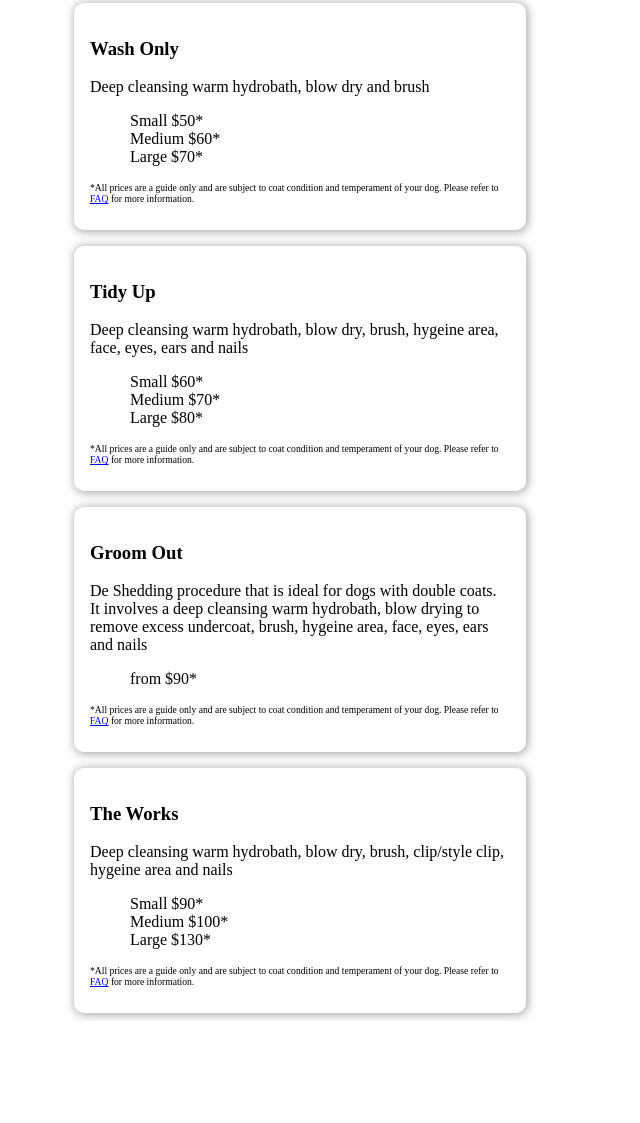
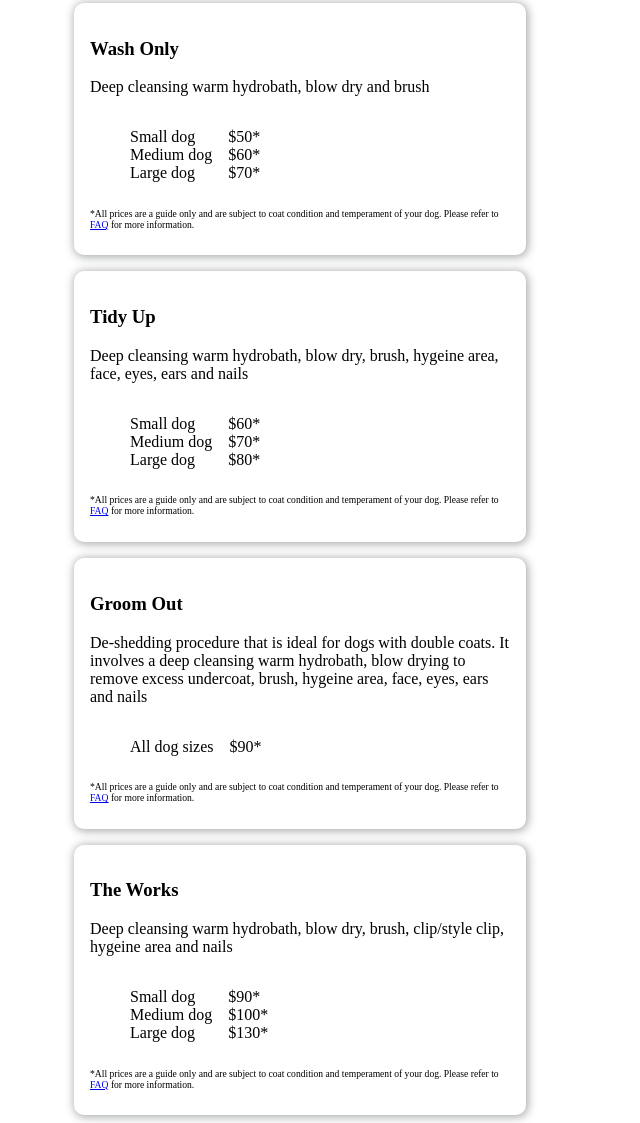
Before and after one commit to RMK-creative/Distinguished-Hound-Services-page, a plain HTML site: page index.html in a window 1280 px wide. Shown: the part 325-1448 px from the top of the page, without its empty margins (0-640 px from the left). Before the commit the page ends 1346 px from the top, so only its background shows below. Drawn offline with Linux system fonts and the light colour scheme; a web font is replaced by a local one.

Commit message:
Add layout to price grids

```diff
--- a/index.html
+++ b/index.html
@@ -24,9 +24,16 @@
             <h3>Wash Only</h3>
             <p>Deep cleansing warm hydrobath, blow dry and brush</p>
             <ol class="services__price-box">
-                <li>Small<span class="services__price">  $50*</span></li>
-                <li>Medium<span class="services__price"> $60*</span></li>
-                <li>Large<span class="services__price"> $70*</span></li>
+                <div class="services__price-item">
+                    <li>Small dog</li>
+                    <li>Medium dog</li>
+                    <li>Large dog</li>
+                </div>
+                <div class="services__price-amount">
+                    <li>$50*</li>
+                    <li>$60*</li>
+                    <li>$70*</li>
+                </div>
             </ol>
             <p class="services__disclaimer">*All prices are a guide only and are subject to coat condition and temperament of your dog. Please refer to<a href="#"> FAQ</a> for more information.</p>
         </section>
@@ -35,18 +42,30 @@
             <h3>Tidy Up</h3>
             <p>Deep cleansing warm hydrobath, blow dry, brush, hygeine area, face, eyes, ears and nails</p>
             <ol class="services__price-box">
-                <li>Small<span class="services__price">  $60*</span></li>
-                <li>Medium<span class="services__price"> $70*</span></li>
-                <li>Large<span class="services__price"> $80*</span></li>
+                    <div class="services__price-item">
+                        <li>Small dog</li>
+                        <li>Medium dog</li>
+                        <li>Large dog</li>
+                    </div>
+                    <div class="services__price-amount">
+                        <li>$60*</li>
+                        <li>$70*</li>
+                        <li>$80*</li>
+                    </div>
             </ol>
             <p class="services__disclaimer">*All prices are a guide only and are subject to coat condition and temperament of your dog. Please refer to<a href="#"> FAQ</a> for more information.</p>
         </section>
 
         <section  class="services__groomout card">
             <h3>Groom Out</h3>
-            <p>De Shedding procedure that is ideal for dogs with double coats. It involves a deep cleansing warm hydrobath, blow drying to remove excess undercoat, brush, hygeine area, face, eyes, ears and nails</p>
+            <p>De-shedding procedure that is ideal for dogs with double coats. It involves a deep cleansing warm hydrobath, blow drying to remove excess undercoat, brush, hygeine area, face, eyes, ears and nails</p>
             <ol class="services__price-box">
-                <li>from<span class="services__price">  $90*</span></li>
+                    <div class="services__price-item">
+                        <li>All dog sizes</li>
+                    </div>
+                    <div class="services__price-amount">
+                        <li>$90*</li>
+                    </div>
             </ol>
             <p class="services__disclaimer">*All prices are a guide only and are subject to coat condition and temperament of your dog. Please refer to<a href="#"> FAQ</a> for more information.</p>
         </section>
@@ -55,9 +74,16 @@
             <h3>The Works</h3>
             <p>Deep cleansing warm hydrobath, blow dry, brush, clip/style clip, hygeine area and nails</p>
             <ol class="services__price-box">
-                <li><span class="services__price-list"></span>Small  $90*</li>
-                <li><span class="services__price-list"></span>Medium $100*</li>
-                <li><span class="services__price-list"></span>Large $130*</li>
+                    <div class="services__price-item">
+                        <li>Small dog</li>
+                        <li>Medium dog</li>
+                        <li>Large dog</li>
+                    </div>
+                    <div class="services__price-amount">
+                        <li>$90*</li>
+                        <li>$100*</li>
+                        <li>$130*</li>
+                    </div>
             </ol>
             <p class="services__disclaimer">*All prices are a guide only and are subject to coat condition and temperament of your dog. Please refer to<a href="#"> FAQ</a> for more information.</p>
         </section>
--- a/styles.css
+++ b/styles.css
@@ -38,9 +38,16 @@ body {
 
   }
 
-
   ol {
       list-style: none;
+  }
+
+  .services__price-box {
+      display: inline-flex;
+  }
+
+  .services__price-item {
+      margin-right: 1rem;
   }
 
   .services__disclaimer {
```
